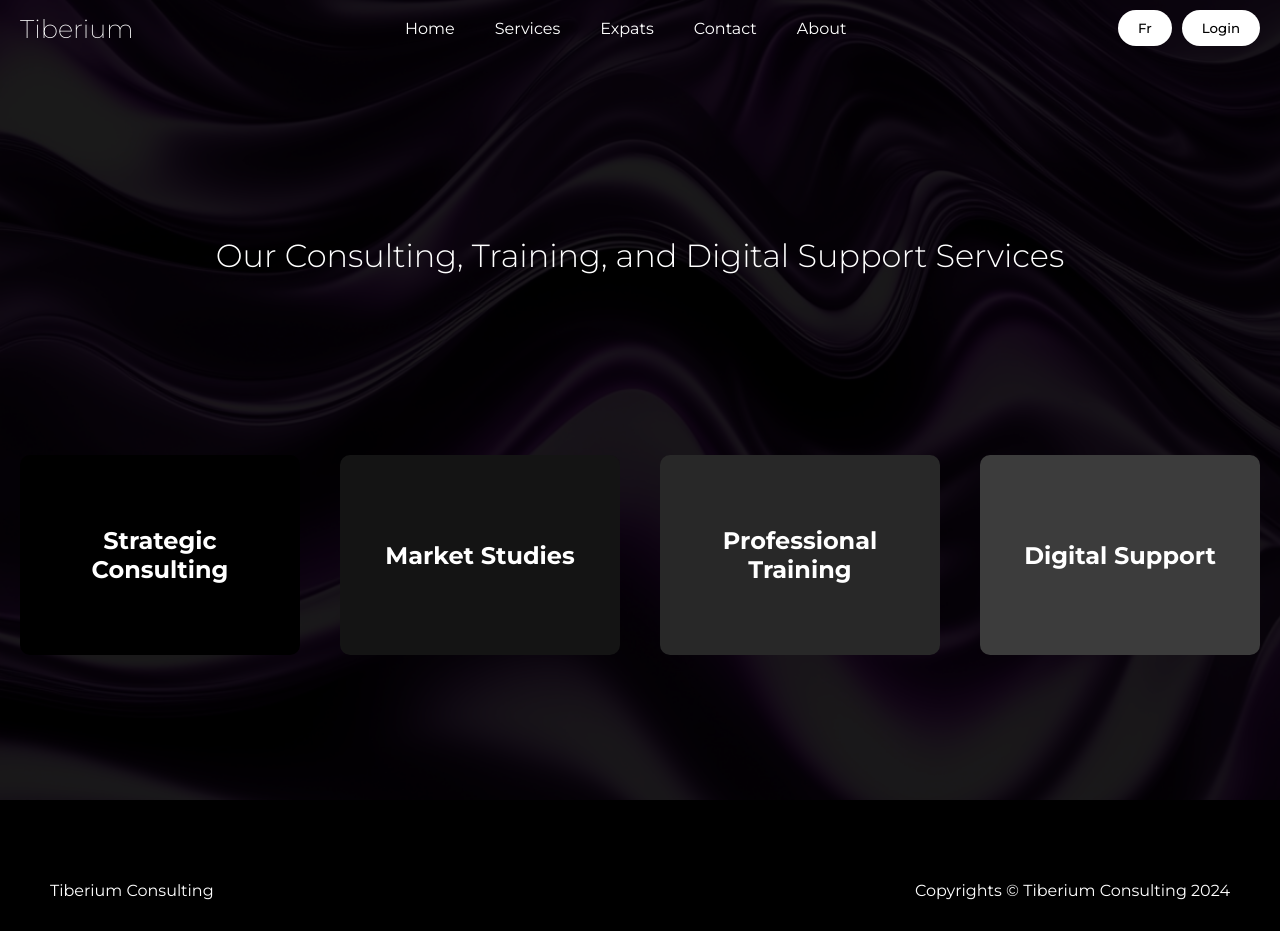
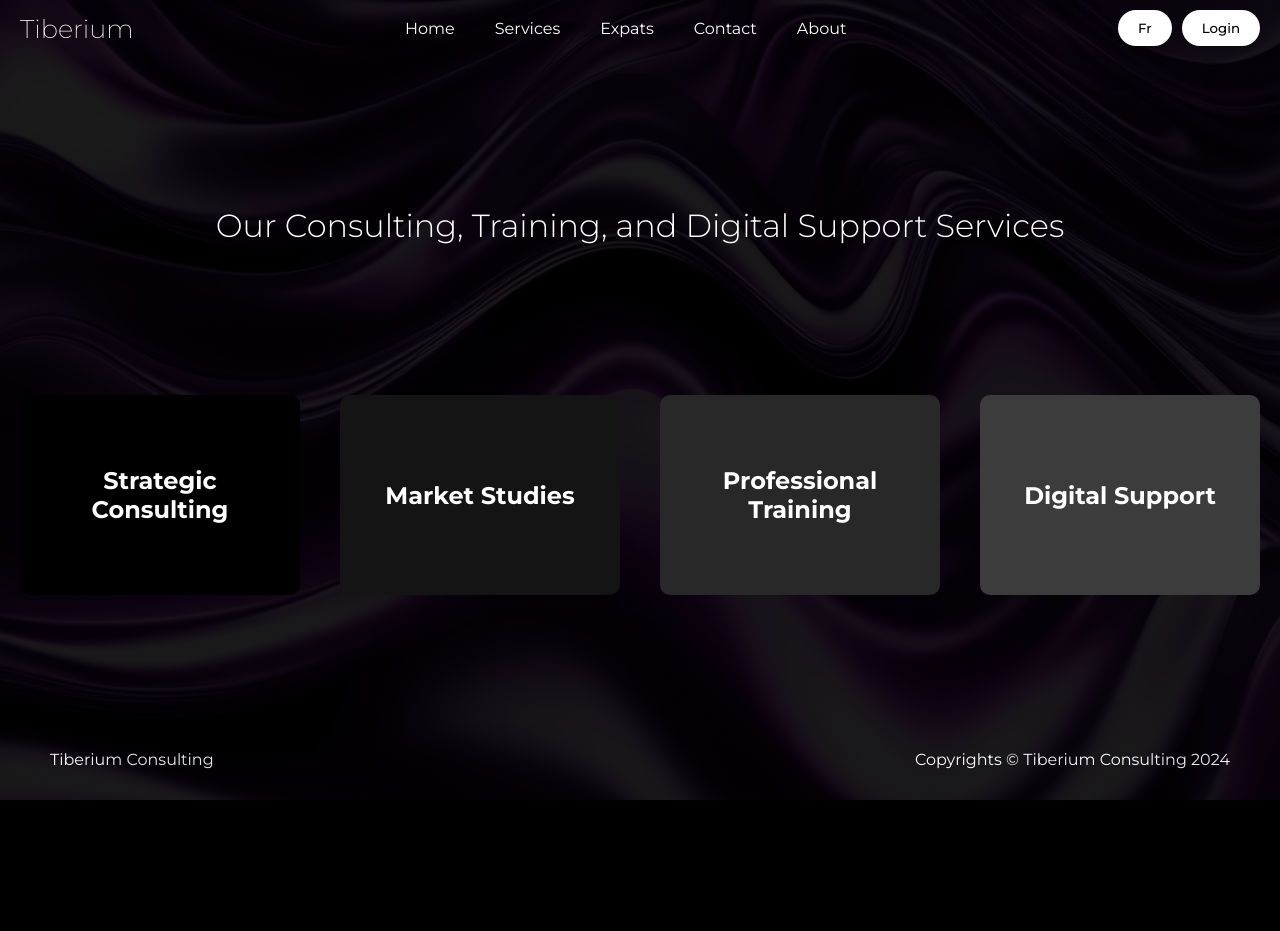
Before and after one commit to SOf1AN3/Project-Alpha, a React (Vite) app in the folder frontend/: page /services in a window 1280 px wide. After the commit the page ends 800 px from the top, so only its background shows below. Built offline with nearby package versions, Linux system fonts and the light colour scheme.

Commit message:
Fixed the footer bugs

```diff
--- a/frontend/src/components/Cards.jsx
+++ b/frontend/src/components/Cards.jsx
@@ -6,6 +6,8 @@ import image1 from '../assets/1.jpg';
 import image2 from '../assets/2.jpg';
 import image3 from '../assets/3.jpg';
 import image4 from '../assets/4.jpg';
+
+import Footer from './Footer';
 
 const LazyImage = lazy(() => import('./LazyImage'));
 
--- a/frontend/src/components/ContactForm.jsx
+++ b/frontend/src/components/ContactForm.jsx
@@ -2,6 +2,7 @@ import React, { useState } from 'react';
 import emailjs from 'emailjs-com';
 import '../styles/contact.css';
 import { useTranslation } from 'react-i18next';
+import Footer from './Footer';
 
 const ContactForm = () => {
     const { t } = useTranslation();
--- a/frontend/src/pages/ConnexionPage.jsx
+++ b/frontend/src/pages/ConnexionPage.jsx
@@ -15,7 +15,6 @@ const ConnexionPage = () => {
                <div className="connexion-content">
                     <Connexion />
                </div>
-               <Footer />
           </div>
      )
 }
--- a/frontend/src/pages/Home.jsx
+++ b/frontend/src/pages/Home.jsx
@@ -1,5 +1,6 @@
 import React from 'react'
 import Header from '../components/Header'
+import Footer from '../components/Footer'
 import { useTranslation } from 'react-i18next';
 
 const Home = () => {
@@ -11,6 +12,7 @@ const Home = () => {
                <div className='background-pos'>
                     <h1 className='home-title no-select'>{t('home_title')}</h1>
                </div>
+               <Footer />
           </div>
      )
 }
--- a/frontend/src/pages/Services.jsx
+++ b/frontend/src/pages/Services.jsx
@@ -6,6 +6,7 @@ import Footer from '../components/Footer'
 
 const Services = () => {
      return (
+          <>
                <div className="services-wrapper">
                     <div
                          className="background-fixe"
@@ -13,8 +14,14 @@ const Services = () => {
                     ></div>
                     <Header />
                     <Cards />
-               <Footer />
                </div>
+               <footer className='services-footer'>
+                    <ul>
+                         <li>Tiberium Consulting</li>
+                         <li>Copyrights © Tiberium Consulting 2024</li>
+                    </ul>
+               </footer>
+          </>
      )
 }
 
--- a/frontend/src/styles/footer.css
+++ b/frontend/src/styles/footer.css
@@ -1,12 +1,11 @@
 footer {
+     position: relative;
+
      width: 100%;
      height: 30px;
      background: linear-gradient(to bottom,
                rgba(0, 0, 0, 0),
-               /* Rouge semi-transparent */
-               rgba(0, 0, 0, 1)
-               /* Bleu semi-transparent */
-          );
+               rgba(0, 0, 0, 0.7));
      padding: 25px 50px;
      padding-bottom: 50px;
 }
@@ -17,3 +16,9 @@ footer ul {
      align-items: center;
      margin-bottom: 25px;
 }
+
+.services-footer {
+     position: absolute;
+     bottom: 0;
+     left: 0;
+}
--- a/frontend/src/styles/services.css
+++ b/frontend/src/styles/services.css
@@ -1,43 +1,19 @@
 .services-wrapper {
      position: relative;
      min-width: none;
-     min-height: 100vh;
+     min-height: fit-content;
      padding: 0;
-     height: auto;
+     height: 50px;
      z-index: 1;
-     overflow: hidden;
 }
 
-.background-video {
-     position: fixed;
-     top: 0;
-     left: 0;
-     width: 100%;
-     height: 100vh;
-     object-fit: cover;
-     z-index: -1;
 
-}
-
-/* Ensure video is visible */
-.services-wrapper::before {
-     content: '';
-     position: absolute;
-     top: 0;
-     left: 0;
-     right: 0;
-     bottom: 0;
-     background-color: rgba(0, 0, 0, 0);
-     /* Semi-transparent overlay */
-     z-index: -1;
-     overflow: hidden;
-}
 
 .services-title {
      color: white;
      font-weight: 300;
      text-align: center;
-     margin: 180px 0;
+     margin: 150px 0;
 }
 
 .services-container {
@@ -45,7 +21,7 @@
      grid-template-columns: repeat(4, 1fr);
      gap: 0px;
      transition: all 0.3s ease;
-     height: auto;
+     height: 0px;
 }
 
 .service-card {
```
Lines whose indentation alone changed are shown as unchanged.
